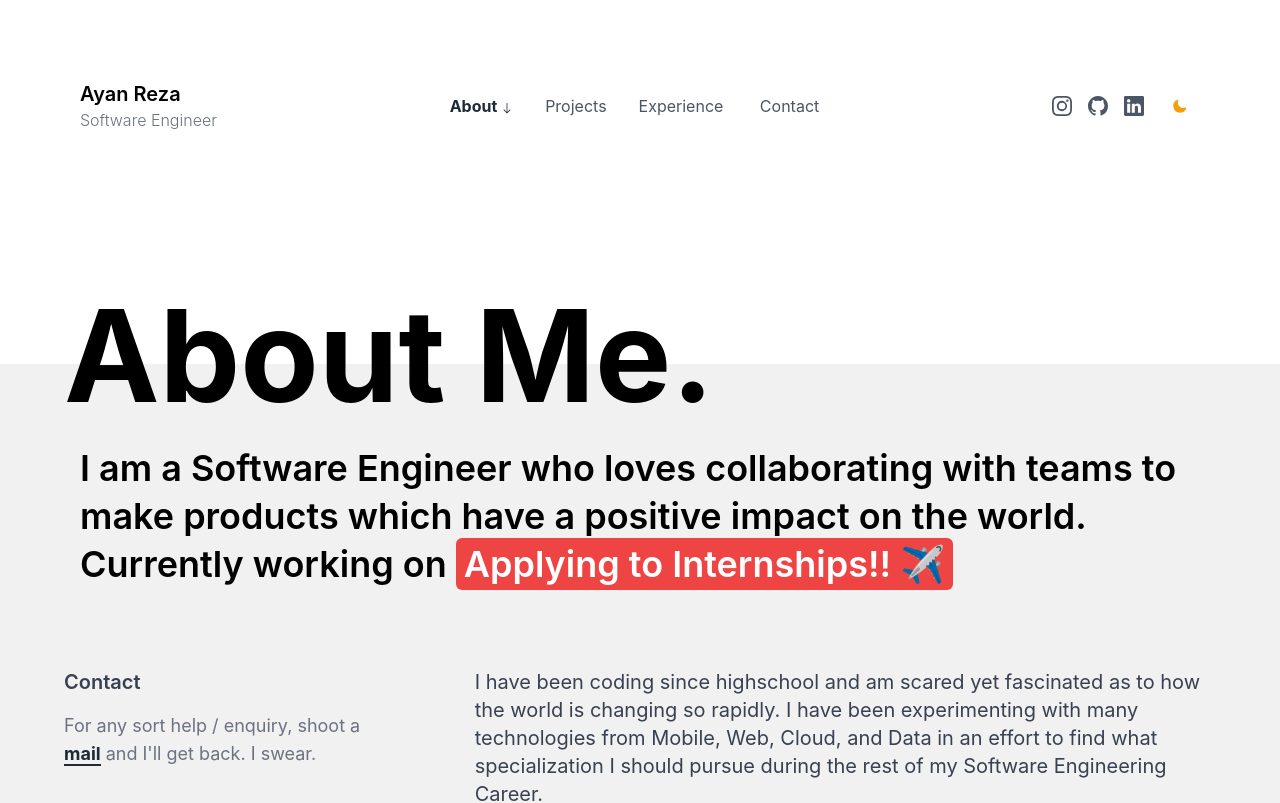
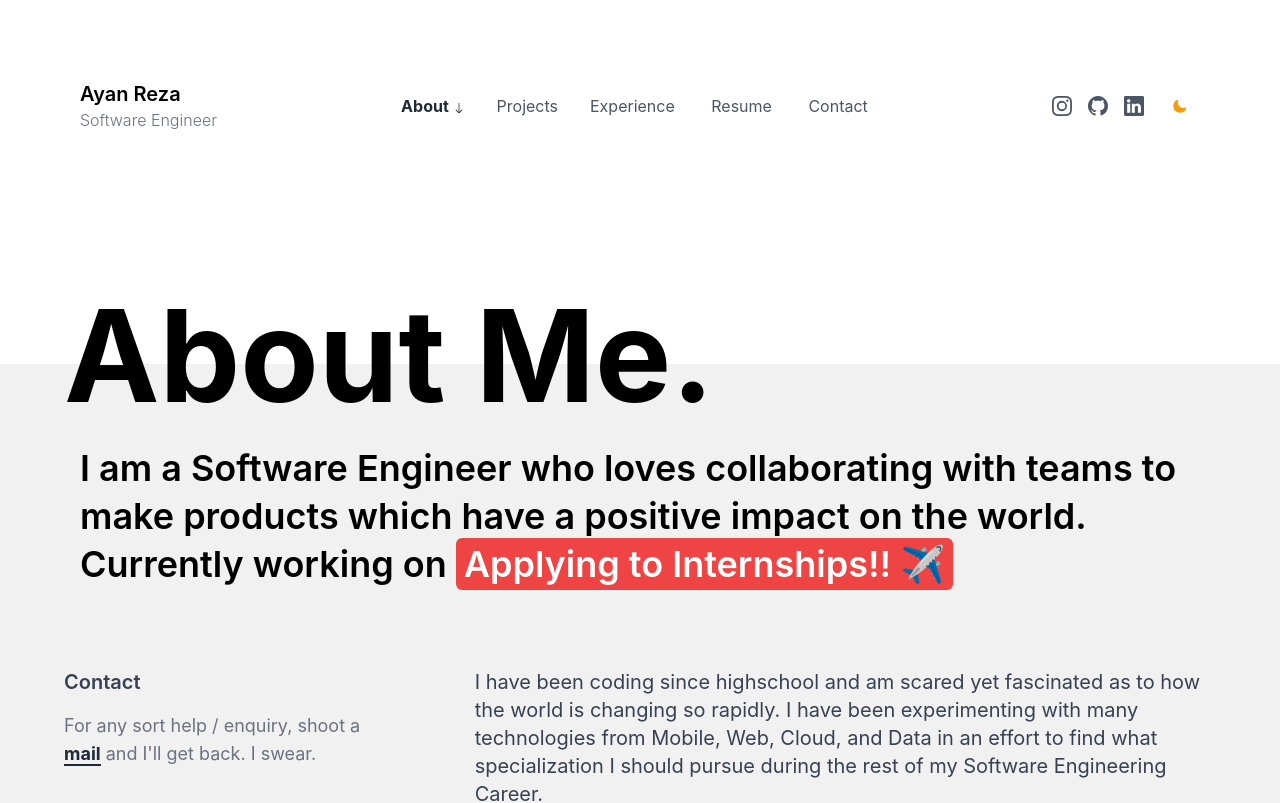
Before and after one commit to ayanreza/main_portfolio, a Next.js app: page /about in a window 1280 px wide. Shown: the top 803 px of the page. Built offline with nearby package versions, Linux system fonts and the light colour scheme.

Commit message:
added resume section to navbar

```diff
--- a/components/Navbar.tsx
+++ b/components/Navbar.tsx
@@ -90,6 +90,28 @@
                         >
                             Experience{" "}
                             {router.asPath === "/experience" && (
+                                <svg
+                                    xmlns="http://www.w3.org/2000/svg"
+                                    width="16"
+                                    height="16"
+                                    fill="currentColor"
+                                    className="bi bi-arrow-down inline-block h-3 w-3"
+                                    viewBox="0 0 16 16"
+                                >
+                                    <path
+                                        fillRule="evenodd"
+                                        d="M8 1a.5.5 0 0 1 .5.5v11.793l3.146-3.147a.5.5 0 0 1 .708.708l-4 4a.5.5 0 0 1-.708 0l-4-4a.5.5 0 0 1 .708-.708L7.5 13.293V1.5A.5.5 0 0 1 8 1z"
+                                    />
+                                </svg>
+                            )}
+                        </a>
+                    </Link>
+                    <Link href="https://drive.google.com/file/d/1D42ZqlNHmJuNCZvKgYV0PMjLEHGApUbv/view">
+                        <a
+                           className= "text-base text-gray-600 dark:text-gray-300"
+                        >
+                            Resume{" "}
+                            {router.asPath === "/resume" && (
                                 <svg
                                     xmlns="http://www.w3.org/2000/svg"
                                     width="16"
```
